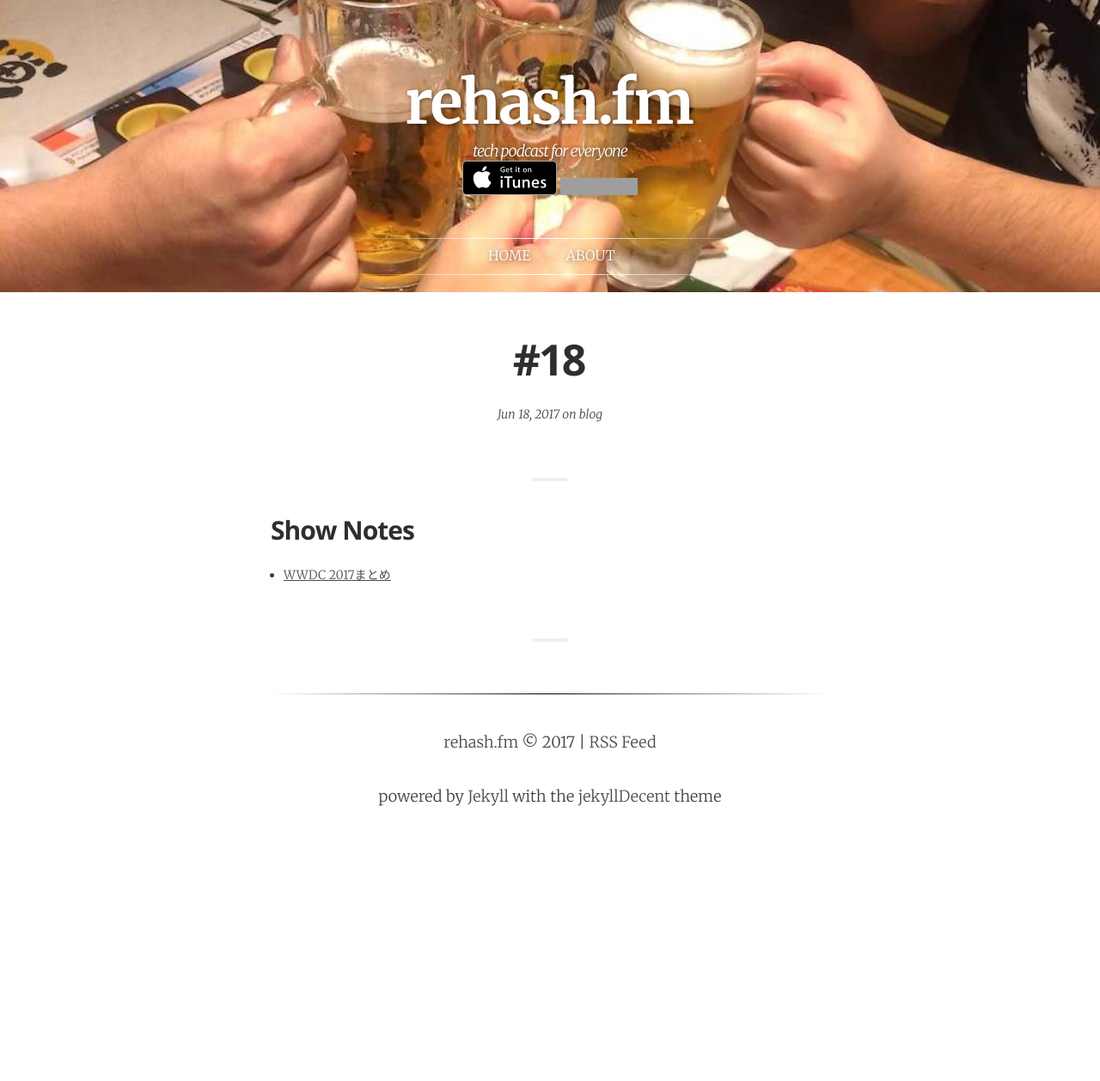
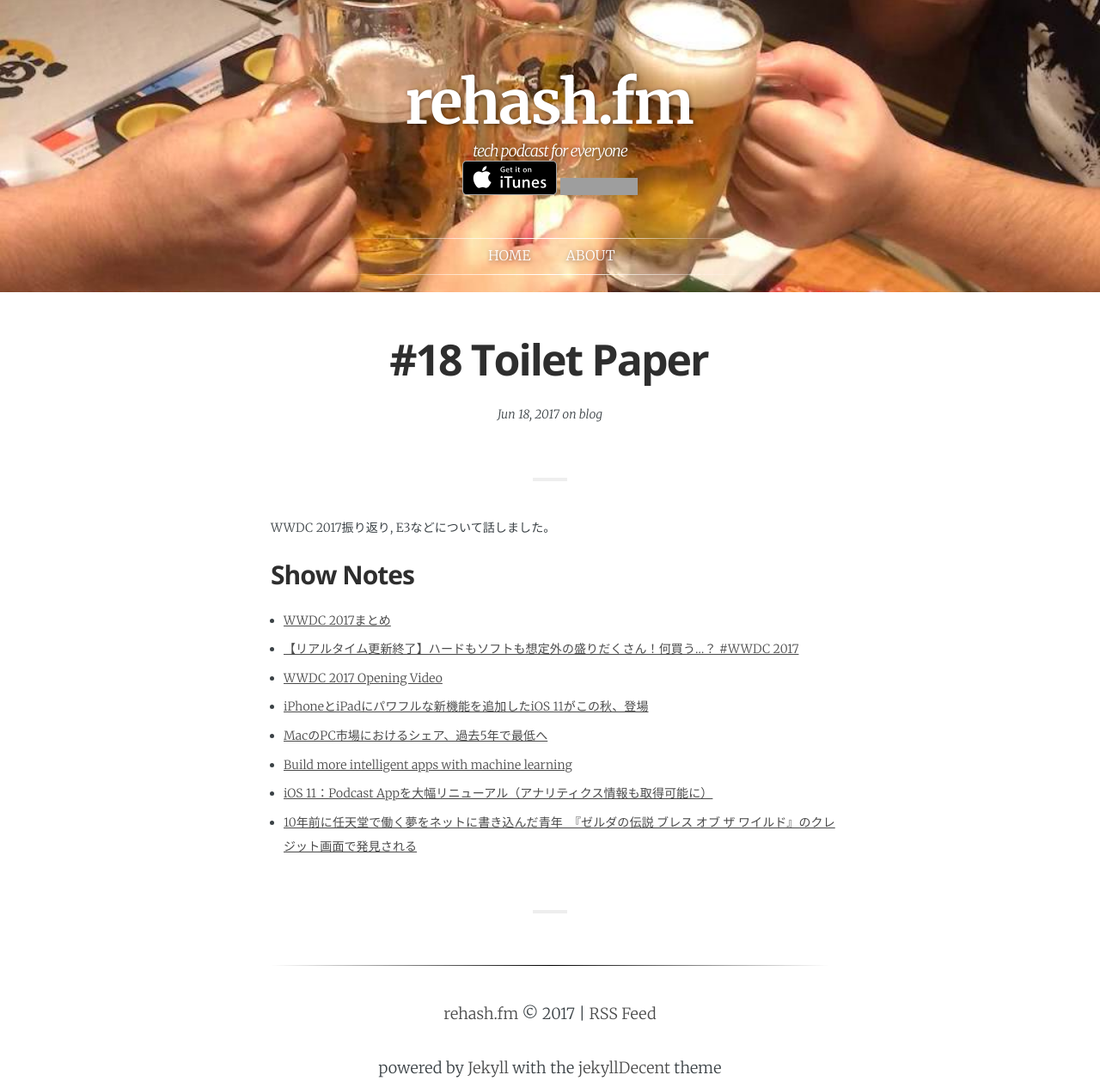
Before and after one commit to rehashfm/rehash.fm, a Jekyll site: the page built from _posts/2017-06-18-18.md, in a window 1280 px wide. Shown: the whole page at 86% size. Built offline with Jekyll 4.4.1, drawn with Linux system fonts in a browser that asks for light colours; some web fonts are replaced; before the commit the page ends 943 px from its top, so only the background shows below that; grey boxes are pictures that could not be loaded.

Commit message:
add links to 18

```diff
--- a/_posts/2017-06-18-18.md
+++ b/_posts/2017-06-18-18.md
@@ -1,12 +1,21 @@
 ---
 layout:            post
-title:             "#18"
-date:              2017-06-18 9:00:00 +0900
+title:             "#18 Toilet Paper"
+date:              2017-06-18 12:00:00 +0900
 tags:              blog
 category:          Blog
 author:            smile-0yen,azihsoyn
-excerpt:
+excerpt:           WWDC 2017振り返り, E3などについて話しました。
 ---
+
+WWDC 2017振り返り, E3などについて話しました。
 
 ## Show Notes
 - [WWDC 2017まとめ](http://www.itmedia.co.jp/news/articles/1706/06/news057.html)
+- [【リアルタイム更新終了】ハードもソフトも想定外の盛りだくさん！何買う…？ #WWDC 2017](http://www.gizmodo.jp/2017/06/wwdc-2017-liveblog.html)
+- [WWDC 2017 Opening Video](https://youtu.be/FC0pT9xg1oI)
+- [iPhoneとiPadにパワフルな新機能を追加したiOS 11がこの秋、登場](https://www.apple.com/jp/newsroom/2017/06/ios-11-brings-new-features-to-iphone-and-ipad-this-fall/)
+- [MacのPC市場におけるシェア、過去5年で最低へ](http://iphone-mania.jp/news-150855/)
+- [Build more intelligent apps with machine learning](https://developer.apple.com/machine-learning/)
+- [iOS 11：Podcast Appを大幅リニューアル（アナリティクス情報も取得可能に）](http://www.macotakara.jp/blog/category-54/entry-32709.html)
+- [10年前に任天堂で働く夢をネットに書き込んだ青年　『ゼルダの伝説 ブレス オブ ザ ワイルド』のクレジット画面で発見される](http://nlab.itmedia.co.jp/nl/articles/1703/23/news077.html)
```
